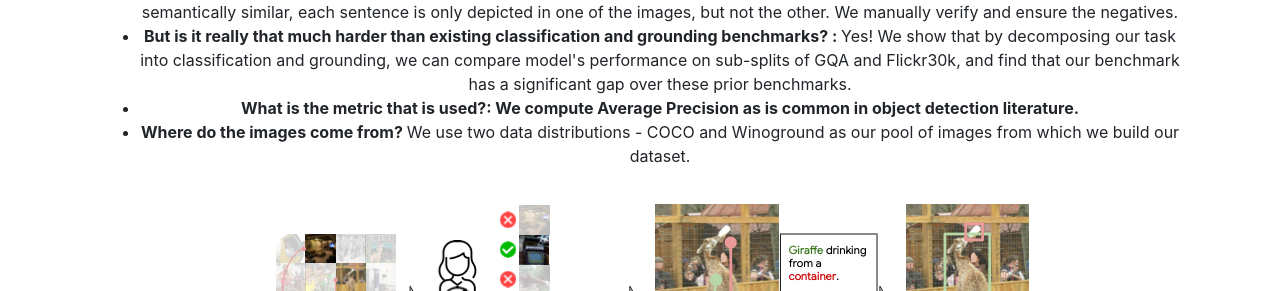
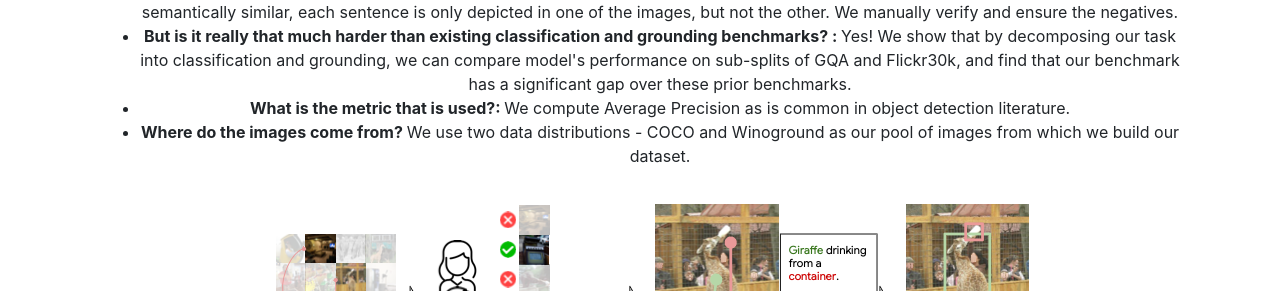
Before and after one commit to ashkamath/TRICD, a Jekyll site: the page built from index.html, in a window 1280 px wide. Shown: the part 1047-1338 px from the top of the page. Built offline with Jekyll 4.4.1, drawn with Linux system fonts in a browser that asks for light colours; nearby versions of some CDN libraries.

Commit message:
Update main page

```diff
--- a/index.html
+++ b/index.html
@@ -125,7 +125,7 @@ layout: default
                      <li> <b>What is Contextual Phrase Detection (CPD)? : </b> A single task that subsumes object detection, phrase grounding and visual question answering, in which the model must use full context from the given sentence, decide whether this sentence holds true for the given image, and if so, return bounding boxes for all relevant objects referred to in the sentence.</li>
                      <li> <b>How is the TRICD dataset different from other benchmarks? : </b> We manually curate image-text pairs with bounding boxes for each of the phrases present in the image. The pairs are contextually related, but partially contradictory; i.e. while the images and texts are semantically similar, each sentence is only depicted in one of the images, but not the other. We manually verify and ensure the negatives.
 		     <li> <b>But is it really that much harder than existing classification and grounding benchmarks? : </b> Yes! We show that by decomposing our task into classification and grounding, we can compare model's performance on sub-splits of GQA and Flickr30k, and find that our benchmark has a significant gap over these prior benchmarks.</li>
-        	    <li> <b> What is the metric that is used?: We compute Average Precision as is common in object detection literature.</b>
+        	    <li> <b> What is the metric that is used?: </b> We compute Average Precision as is common in object detection literature.</li>
 		    <li> <b>Where do the images come from? </b> We use two data distributions - COCO and Winoground as our pool of images from which we build our dataset.</li>
 		</ul></b>
 			</p>
```
